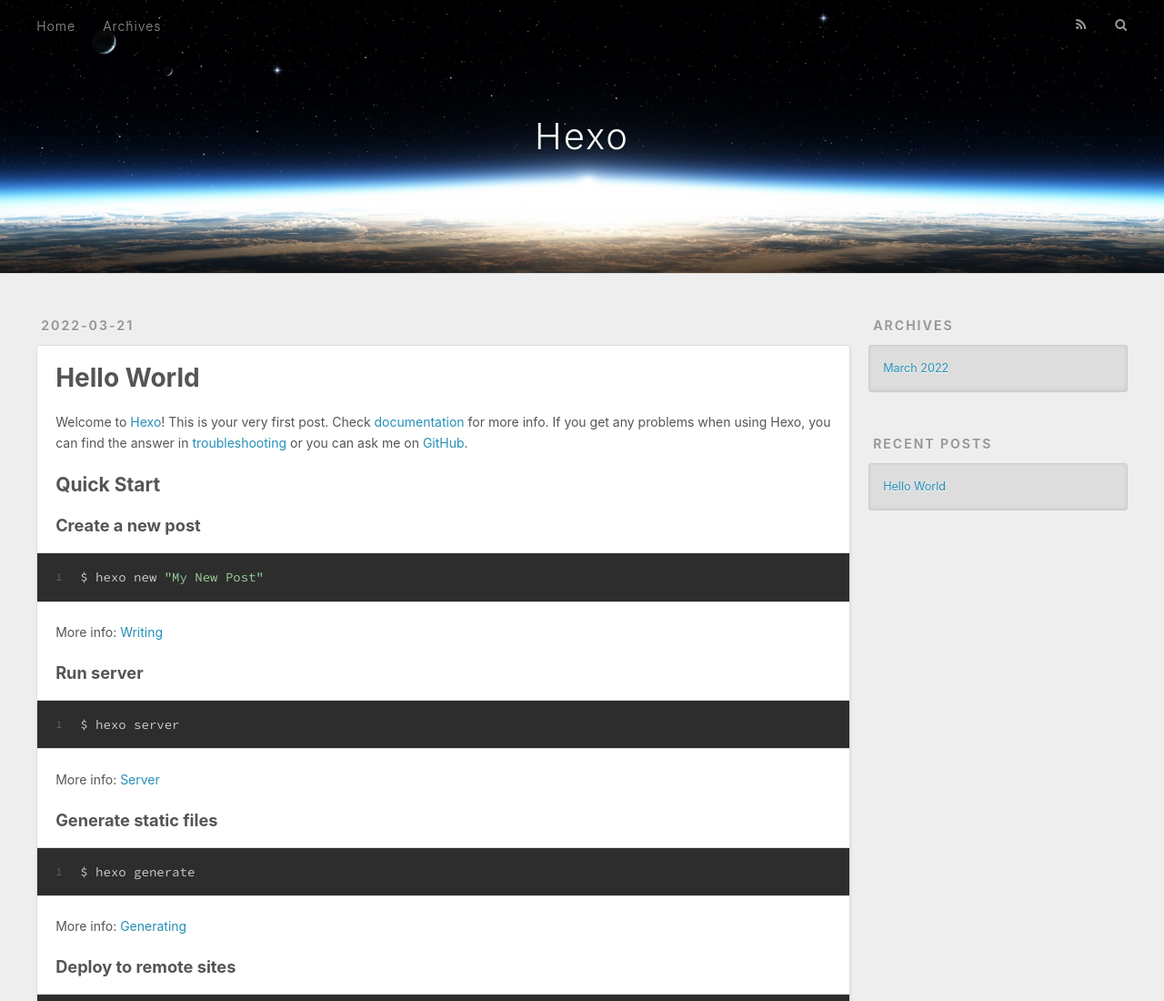
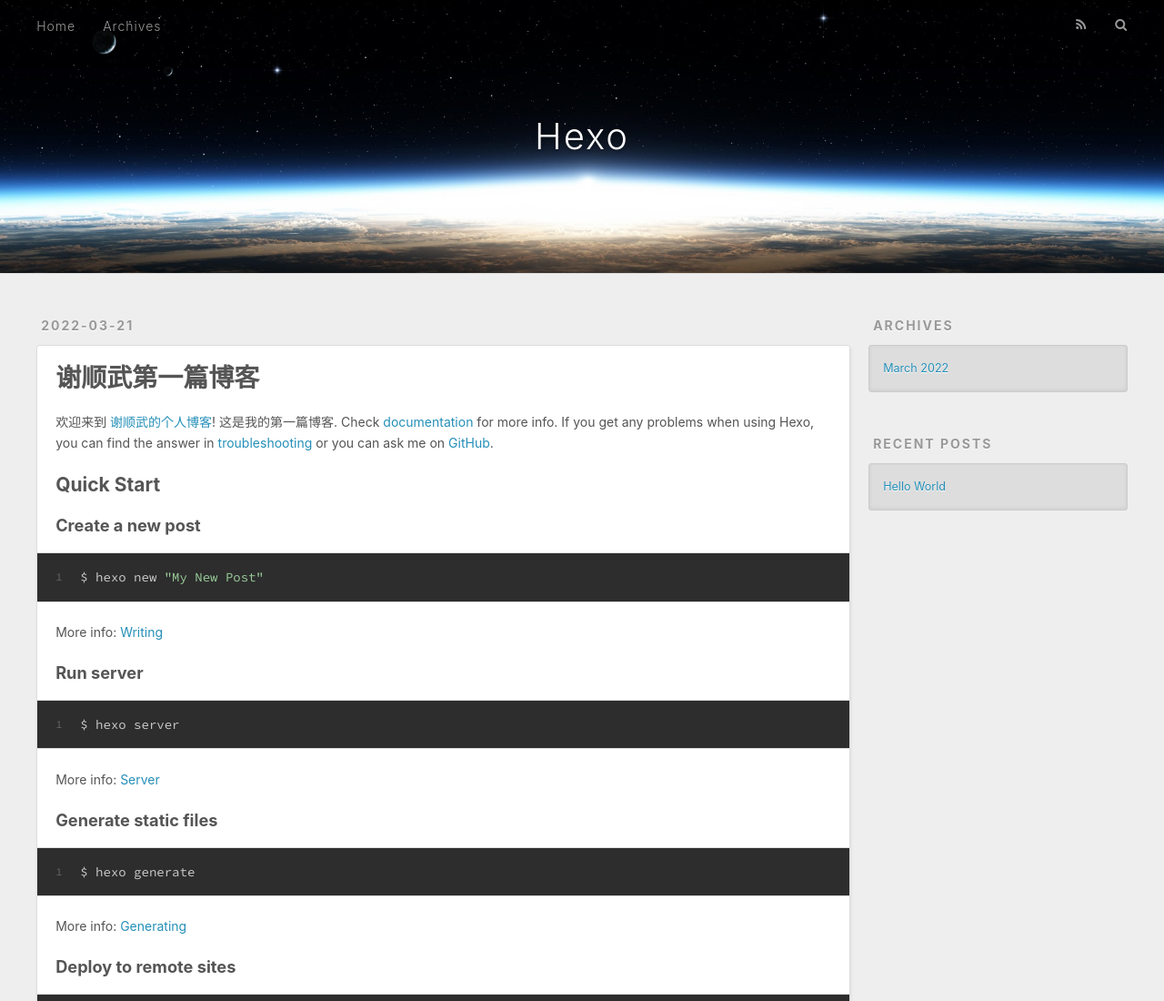
Before and after one commit to JUUUI/JUUUI.GITHUB.IO, a plain HTML site: page index.html in a window 1280 px wide. Shown: the top 1100 px of the page at 91% size. Drawn offline with nearby package versions, Linux system fonts and the light colour scheme.

Commit message:
Update index.html

```diff
--- a/index.html
+++ b/index.html
@@ -78,7 +78,7 @@
 
 
     <h1 itemprop="name">
-      <a class="article-title" href="/2022/03/21/hello-world/">Hello World</a>
+      <a class="article-title" href="/2022/03/21/hello-world/">谢顺武第一篇博客</a>
     </h1>
 
 
@@ -86,7 +86,7 @@
 
     <div class="article-entry" itemprop="articleBody">
 
-        <p>Welcome to <a target="_blank" rel="noopener" href="https://hexo.io/">Hexo</a>! This is your very first post. Check <a target="_blank" rel="noopener" href="https://hexo.io/docs/">documentation</a> for more info. If you get any problems when using Hexo, you can find the answer in <a target="_blank" rel="noopener" href="https://hexo.io/docs/troubleshooting.html">troubleshooting</a> or you can ask me on <a target="_blank" rel="noopener" href="https://github.com/hexojs/hexo/issues">GitHub</a>.</p>
+        <p>欢迎来到 <a target="_blank" rel="noopener" href="https://hexo.io/">谢顺武的个人博客</a>! 这是我的第一篇博客. Check <a target="_blank" rel="noopener" href="https://hexo.io/docs/">documentation</a> for more info. If you get any problems when using Hexo, you can find the answer in <a target="_blank" rel="noopener" href="https://hexo.io/docs/troubleshooting.html">troubleshooting</a> or you can ask me on <a target="_blank" rel="noopener" href="https://github.com/hexojs/hexo/issues">GitHub</a>.</p>
 <h2 id="Quick-Start"><a href="#Quick-Start" class="headerlink" title="Quick Start"></a>Quick Start</h2><h3 id="Create-a-new-post"><a href="#Create-a-new-post" class="headerlink" title="Create a new post"></a>Create a new post</h3><figure class="highlight bash"><table><tr><td class="gutter"><pre><span class="line">1</span><br></pre></td><td class="code"><pre><span class="line">$ hexo new <span class="string">&quot;My New Post&quot;</span></span><br></pre></td></tr></table></figure>
 
 <p>More info: <a target="_blank" rel="noopener" href="https://hexo.io/docs/writing.html">Writing</a></p>
```
